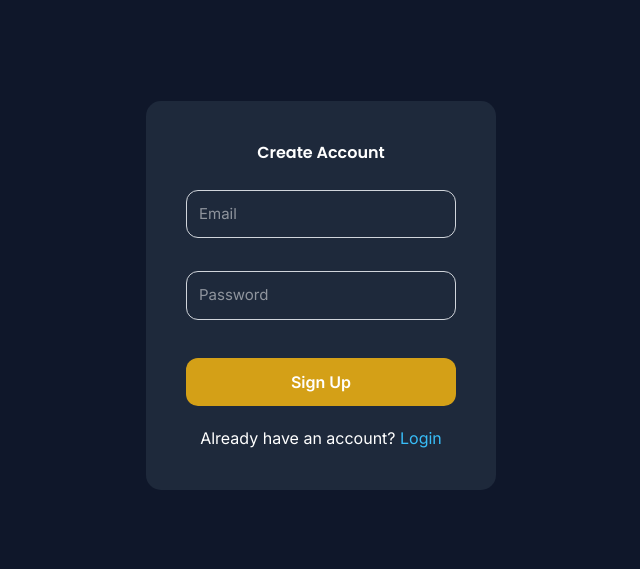
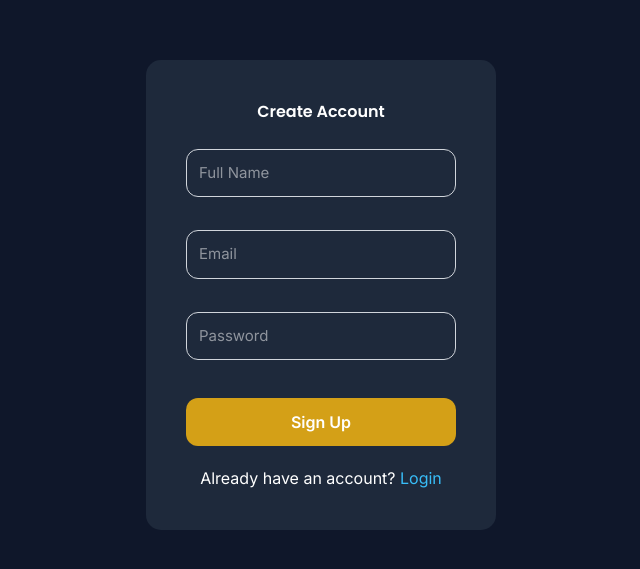
Before and after one commit to NeetiQ/Samarth_internship_2026_RAG_Chatbot, a React (Vite) app in the folder frontend/: page /signup in a window 1280 px wide. Shown: the part 105-674 px from the top of the page, without its empty margins (319-959 px from the left). Built offline with nearby package versions, Linux system fonts and the light colour scheme; no server answers.

Commit message:
Fix Signup.jsx to include full_name field

```diff
--- a/frontend/src/pages/Signup.jsx
+++ b/frontend/src/pages/Signup.jsx
@@ -5,8 +5,9 @@
 export default function Signup() {
   const navigate = useNavigate();
 
-  const API_URL = "http://localhost:8000";
+  const API_URL = import.meta.env.VITE_API_URL;
 
+  const [fullName, setFullName] = useState("");
   const [email, setEmail] = useState("");
   const [password, setPassword] = useState("");
   const [loading, setLoading] = useState(false);
@@ -25,6 +26,7 @@
         body: JSON.stringify({
           email,
           password,
+          full_name: fullName,
         }),
       });
 
@@ -72,6 +74,19 @@
         </h2>
 
         <form onSubmit={handleSignup}>
+
+          <input
+            type="text"
+            placeholder="Full Name"
+            value={fullName}
+            required
+            onChange={(e) => setFullName(e.target.value)}
+            style={{
+              width: "100%",
+              padding: "12px",
+              marginBottom: "15px",
+            }}
+          />
 
           <input
             type="email"
```
